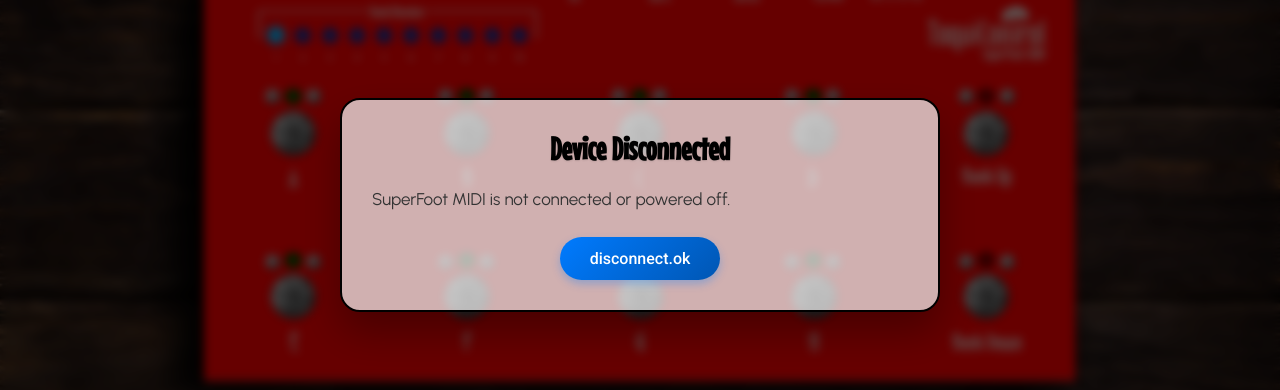
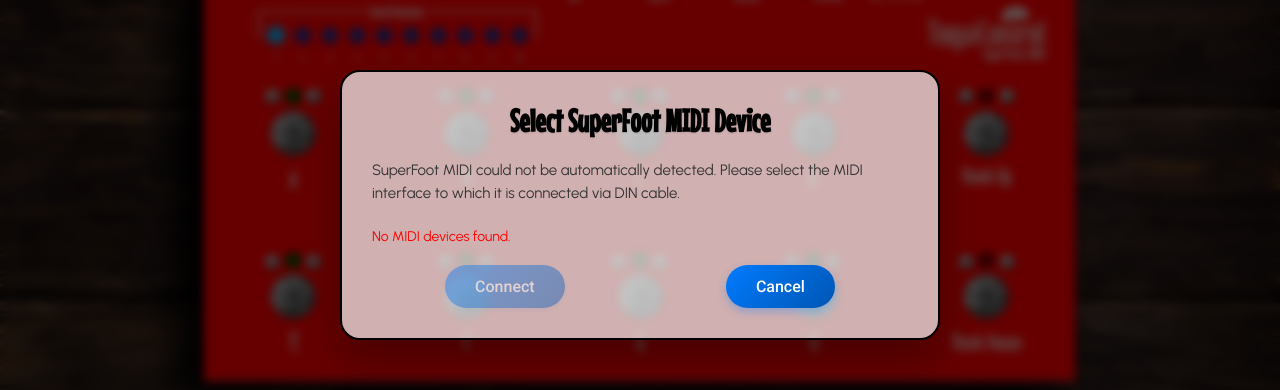
Before and after one commit to Vahen1981/SuperFootMIDI-Programmer, a React (Vite) app in the folder superfoot/: page / in a window 1280 px wide. Shown: the part 195-585 px from the top of the page. Built offline with nearby package versions, Linux system fonts and the light colour scheme; a web font is replaced by a local one.

Commit message:
se agrega seleccion de interfaz midi en caso de que no se encuentre superfoot midi como dispositivo conectado

```diff
--- a/superfoot/src/components/interface/interface.jsx
+++ b/superfoot/src/components/interface/interface.jsx
@@ -4,7 +4,7 @@
 import '../layout/pedals.css'
 import { BankType } from '../popups/banktype.jsx'
 import { PedalTypePopup } from '../popups/pedaltypepopup.jsx'
-import { DeviceDisconnectedPopup } from '../popups/DeviceDisconnectedPopup.jsx'
+import { DeviceSelectionPopup } from '../popups/DeviceSelectionPopup.jsx'
 import { ConfirmDeviceWritePopup } from '../popups/ConfirmDeviceWritePopup.jsx'
 import { SendSuccessPopup } from '../popups/SendSuccessPopup.jsx'
 import { SendProgressPopup } from '../popups/SendProgressPopup.jsx'
@@ -35,11 +35,13 @@
 const USE_FACTORY_DATA = false // Change to true to use factory.js data instead of incoming SysEx
 const greenPedals = ['A', 'B', 'C', 'D', 'E', 'F', 'G', 'H']
 
-const clearSuperFootInputListeners = (midiAccess) => {
+const clearSuperFootInputListeners = (midiAccess, customMidiInputId) => {
   if (!midiAccess) return
   try {
     for (const input of midiAccess.inputs.values()) {
-      if (!input.name || !input.name.toLowerCase().includes('superfoot midi')) continue
+      const isSuperFootName = input.name && input.name.toLowerCase().includes('superfoot midi')
+      const isCustomInput = customMidiInputId && input.id === customMidiInputId
+      if (!isSuperFootName && !isCustomInput) continue
       try {
         input.onmidimessage = null
       } catch {
@@ -93,6 +95,8 @@
   const [sendProgressTitleKey, setSendProgressTitleKey] = useState('progress.titleSendingProgram')
   const [receiveProgressOpen, setReceiveProgressOpen] = useState(false)
   const [receiveProgressCount, setReceiveProgressCount] = useState(0)
+  const [customMidiInputId, setCustomMidiInputId] = useState('')
+  const [customMidiOutputId, setCustomMidiOutputId] = useState('')
   const initialDisconnectShownRef = useRef(false)
   const saveDataSendSessionRef = useRef(0)
   const receiveProgressRef = useRef({
@@ -116,16 +120,25 @@
   const midiAccessRef = useRef(null)
   const sysexSessionRef = useRef(0)
 
-  const getSuperFootMidiOutput = (midiAccess) => {
+  const getSuperFootMidiOutput = useCallback((midiAccess) => {
+    if (customMidiOutputId) {
+      const output = midiAccess.outputs.get(customMidiOutputId)
+      if (output && output.state === 'connected') return output
+    }
     for (const output of midiAccess.outputs.values()) {
       if (!output.name || !output.name.toLowerCase().includes('superfoot midi')) continue
       if (output.state !== 'connected') continue
       return output
     }
     return null
-  }
+  }, [customMidiOutputId])
 
-  const isSuperFootMidiPresent = (midiAccess) => {
+  const isSuperFootMidiPresent = useCallback((midiAccess) => {
+    if (customMidiInputId && customMidiOutputId) {
+      const input = midiAccess.inputs.get(customMidiInputId)
+      const output = midiAccess.outputs.get(customMidiOutputId)
+      if (input?.state === 'connected' && output?.state === 'connected') return true
+    }
     for (const input of midiAccess.inputs.values()) {
       if (!input.name || !input.name.toLowerCase().includes('superfoot midi')) continue
       if (input.state === 'connected') return true
@@ -135,18 +148,18 @@
       if (output.state === 'connected') return true
     }
     return false
-  }
+  }, [customMidiInputId, customMidiOutputId])
 
   const scanMidiDevices = useCallback((midiAccess) => {
     const output = getSuperFootMidiOutput(midiAccess)
     const found = isSuperFootMidiPresent(midiAccess)
     const online = !!found
     if (!output) {
-      clearSuperFootInputListeners(midiAccess)
+      clearSuperFootInputListeners(midiAccess, customMidiInputId)
     }
     setIsDeviceOnline((prev) => (prev === online ? prev : online))
     setMidiOutput((prev) => (prev === output ? prev : output))
-  }, [])
+  }, [getSuperFootMidiOutput, isSuperFootMidiPresent, customMidiInputId])
 
   useEffect(() => {
     let cancelled = false
@@ -270,7 +283,9 @@
     }
 
     for (const input of midiAccess.inputs.values()) {
-      if (!input.name || !input.name.toLowerCase().includes('superfoot midi')) continue
+      const isSuperFootName = input.name && input.name.toLowerCase().includes('superfoot midi')
+      const isCustomInput = customMidiInputId && input.id === customMidiInputId
+      if (!isSuperFootName && !isCustomInput) continue
       if (input.state !== 'connected') continue
       midiInput = input
       input.onmidimessage = (event) => {
@@ -361,7 +376,7 @@
         /* ignore */
       }
     }
-  }, [midiOutput, isDeviceOnline, deviceDataSyncKey])
+  }, [midiOutput, isDeviceOnline, deviceDataSyncKey, customMidiInputId])
 
   const setGreenPedal = (led) => {
     setActiveGreen(led)
@@ -781,9 +796,22 @@
         onClose={() => setIsExpressionOpen(false)}
       />
 
-      <DeviceDisconnectedPopup
+      <DeviceSelectionPopup
         isOpen={disconnectWarningOpen}
-        onAccept={() => setDisconnectWarningOpen(false)}
+        midiAccess={midiAccessRef.current}
+        onConnect={(inputId, outputId) => {
+          setCustomMidiInputId(inputId)
+          setCustomMidiOutputId(outputId)
+          setDisconnectWarningOpen(false)
+          if (midiAccessRef.current) {
+             const output = midiAccessRef.current.outputs.get(outputId)
+             const input = midiAccessRef.current.inputs.get(inputId)
+             const online = output?.state === 'connected' && input?.state === 'connected'
+             setIsDeviceOnline(online)
+             setMidiOutput(output || null)
+          }
+        }}
+        onCancel={() => setDisconnectWarningOpen(false)}
       />
 
       <ConfirmDeviceWritePopup
--- /dev/null
+++ b/superfoot/src/components/popups/DeviceSelectionPopup.jsx
@@ -0,0 +1,90 @@
+import { useState, useEffect } from 'react'
+import './banktype.css'
+import { useLanguage } from '../../context/LanguageContext.jsx'
+
+export const DeviceSelectionPopup = ({ isOpen, midiAccess, onConnect, onCancel }) => {
+  const { t } = useLanguage()
+  const [inputs, setInputs] = useState([])
+  const [outputs, setOutputs] = useState([])
+  const [selectedInput, setSelectedInput] = useState('')
+  const [selectedOutput, setSelectedOutput] = useState('')
+
+  useEffect(() => {
+    if (isOpen && midiAccess) {
+      const inputsArray = Array.from(midiAccess.inputs.values())
+      const outputsArray = Array.from(midiAccess.outputs.values())
+      setInputs(inputsArray)
+      setOutputs(outputsArray)
+      if (inputsArray.length > 0 && !selectedInput) {
+        setSelectedInput(inputsArray[0].id)
+      }
+      if (outputsArray.length > 0 && !selectedOutput) {
+        setSelectedOutput(outputsArray[0].id)
+      }
+    }
+  }, [isOpen, midiAccess])
+
+  if (!isOpen) return null
+
+  const onPopupClick = (e) => e.stopPropagation()
+
+  const handleConnect = () => {
+    onConnect(selectedInput, selectedOutput)
+  }
+
+  const noDevices = inputs.length === 0 && outputs.length === 0
+
+  return (
+    <div className='banktype-overlay'>
+      <div className='banktype-popup' onClick={onPopupClick}>
+        <h2>{t('selectDevice.title')}</h2>
+        <p style={{ marginBottom: '24px', lineHeight: 1.5, color: '#333', fontSize: '15px' }} dangerouslySetInnerHTML={{ __html: t('selectDevice.desc') }}>
+        </p>
+
+        {noDevices ? (
+          <p style={{ color: 'red', marginBottom: '20px' }}>{t('selectDevice.noDevices')}</p>
+        ) : (
+          <div style={{ display: 'flex', flexDirection: 'column', gap: '15px', marginBottom: '30px' }}>
+            <div style={{ display: 'flex', flexDirection: 'column', gap: '5px' }}>
+              <label style={{ fontWeight: 'bold' }}>{t('selectDevice.inputLabel')}</label>
+              <select
+                value={selectedInput}
+                onChange={(e) => setSelectedInput(e.target.value)}
+                style={{ padding: '8px', borderRadius: '4px', border: '1px solid #ccc' }}
+              >
+                <option value="" disabled>{t('selectDevice.select')}</option>
+                {inputs.map(input => (
+                  <option key={input.id} value={input.id}>{input.name || `Port ${input.id}`}</option>
+                ))}
+              </select>
+            </div>
+            <div style={{ display: 'flex', flexDirection: 'column', gap: '5px' }}>
+              <label style={{ fontWeight: 'bold' }}>{t('selectDevice.outputLabel')}</label>
+              <select
+                value={selectedOutput}
+                onChange={(e) => setSelectedOutput(e.target.value)}
+                style={{ padding: '8px', borderRadius: '4px', border: '1px solid #ccc' }}
+              >
+                <option value="" disabled>{t('selectDevice.select')}</option>
+                {outputs.map(output => (
+                  <option key={output.id} value={output.id}>{output.name || `Port ${output.id}`}</option>
+                ))}
+              </select>
+            </div>
+          </div>
+        )}
+
+        <div style={{ display: 'flex', justifyContent: 'center', gap: '15px' }}>
+          <button type='button' onClick={handleConnect} disabled={!selectedInput || !selectedOutput}>
+            {t('selectDevice.connect')}
+          </button>
+          {onCancel && (
+            <button type='button' onClick={onCancel} style={{ backgroundColor: '#aaa' }}>
+              {t('selectDevice.cancel')}
+            </button>
+          )}
+        </div>
+      </div>
+    </div>
+  )
+}
--- a/superfoot/src/i18n/translations.js
+++ b/superfoot/src/i18n/translations.js
@@ -51,11 +51,20 @@
     "banktype.accept": "Accept",
     "banktype.cancel": "Cancel",
 
-    // Device Disconnect
+    // Device Disconnect & Selection
     "disconnect.title": "Device Disconnected",
     "disconnect.desc": "SuperFoot MIDI is not connected or powered off.",
     "disconnect.action": "Please connect the device and refresh the page if it doesn't automatically reconnect.",
     "disconnect.statusRetry": "Waiting for device...",
+
+    "selectDevice.title": "Select SuperFoot MIDI Device",
+    "selectDevice.desc": "SuperFoot MIDI could not be automatically detected. Please select the MIDI interface to which it is connected via DIN cable.",
+    "selectDevice.inputLabel": "MIDI Input:",
+    "selectDevice.outputLabel": "MIDI Output:",
+    "selectDevice.select": "Select Port...",
+    "selectDevice.connect": "Connect",
+    "selectDevice.cancel": "Cancel",
+    "selectDevice.noDevices": "No MIDI devices found.",
 
     // Confirm Write
     "write.title": "Temporary Changes Applied",
@@ -145,11 +154,20 @@
     "banktype.accept": "Aceptar",
     "banktype.cancel": "Cancelar",
 
-    // Device Disconnect
+    // Device Disconnect & Selection
     "disconnect.title": "Dispositivo Desconectado",
     "disconnect.desc": "SuperFoot MIDI no está conectado o está apagado.",
     "disconnect.action": "Por favor, conecta el dispositivo y actualiza la página si no se reconecta automáticamente.",
     "disconnect.statusRetry": "Esperando al dispositivo...",
+
+    "selectDevice.title": "Seleccionar Dispositivo SuperFoot MIDI",
+    "selectDevice.desc": "No se pudo detectar automáticamente SuperFoot MIDI. Por favor seleccione la interfaz MIDI a la cual está conectada a través del cable DIN.",
+    "selectDevice.inputLabel": "Entrada MIDI:",
+    "selectDevice.outputLabel": "Salida MIDI:",
+    "selectDevice.select": "Seleccionar Puerto...",
+    "selectDevice.connect": "Conectar",
+    "selectDevice.cancel": "Cancelar",
+    "selectDevice.noDevices": "No se encontraron dispositivos MIDI.",
 
     // Confirm Write
     "write.title": "Cambios Temporales Aplicados",
```
